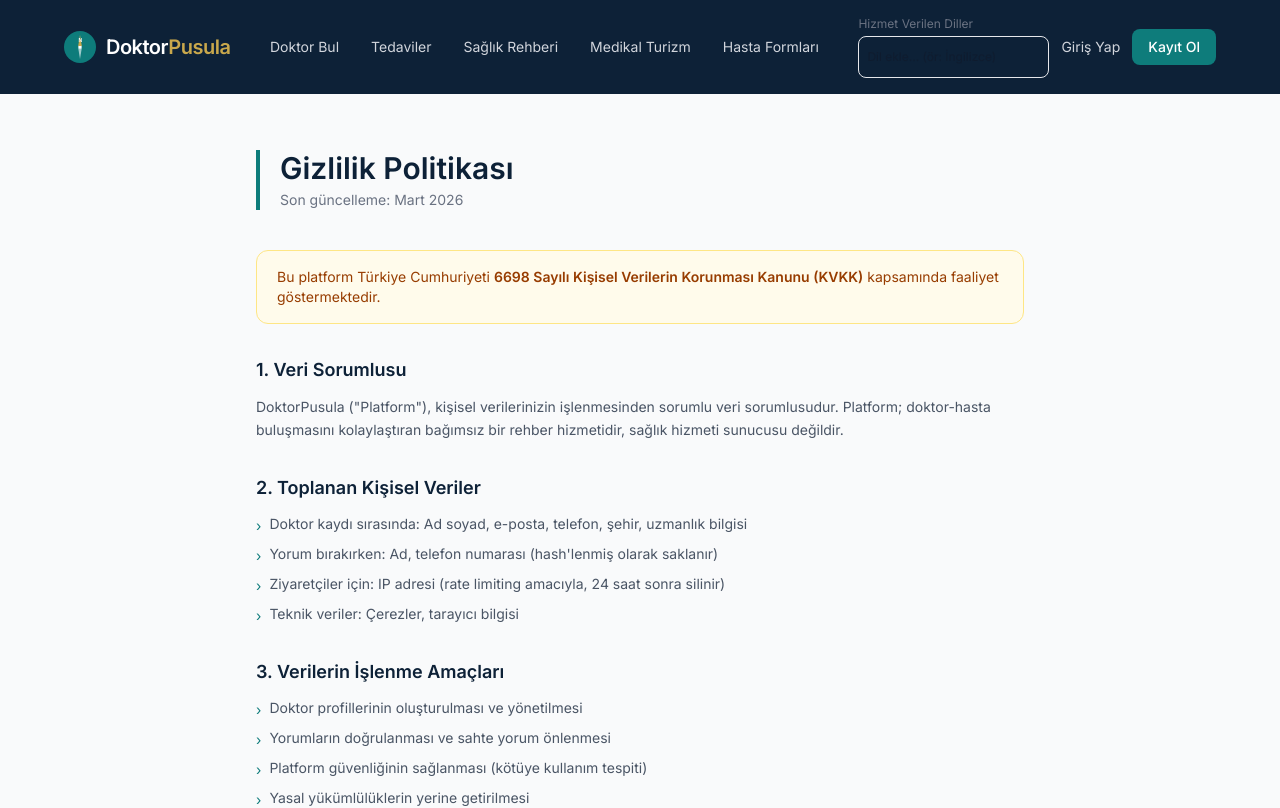
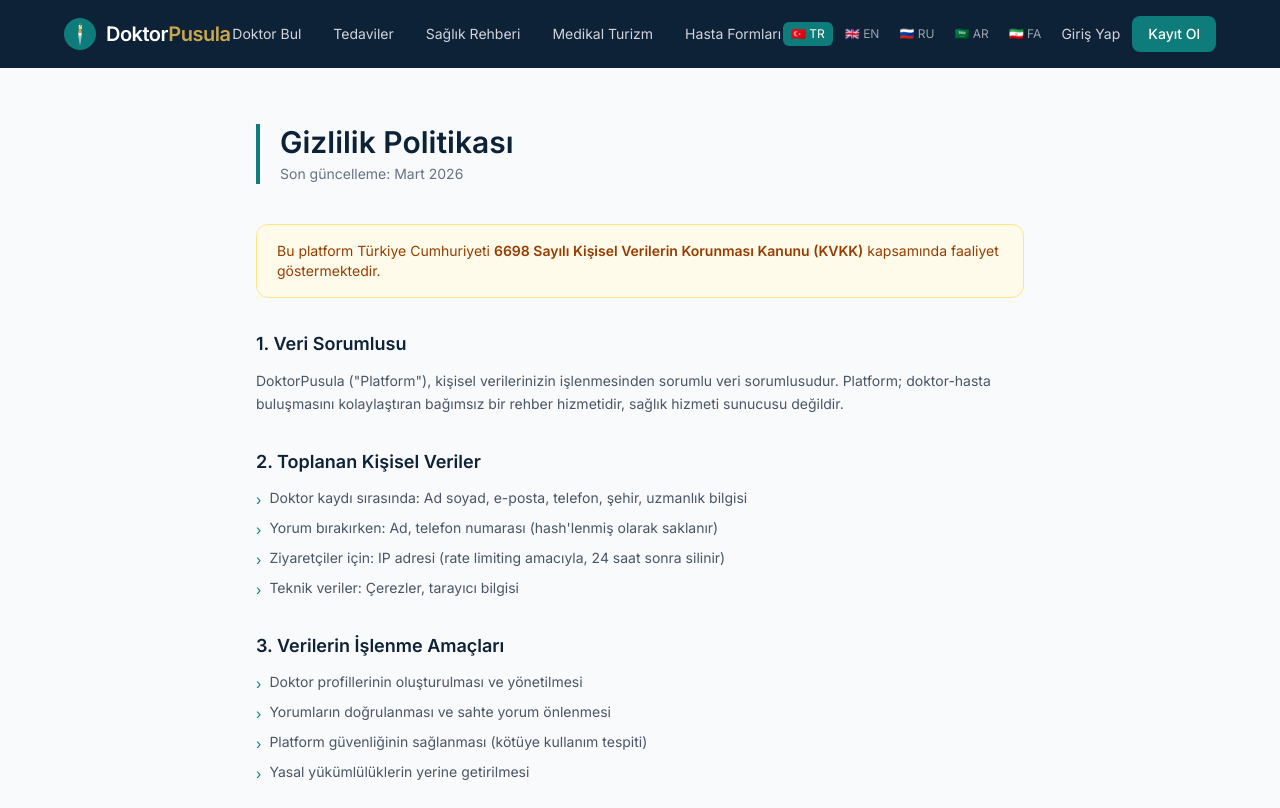
Before and after one commit to cagriertgrl-commits/turkhekim, a Next.js app: page /gizlilik in a window 1280 px wide. Shown: the top 808 px of the page. Built offline with nearby package versions, Linux system fonts and the light colour scheme.

Commit message:
fix: navbar dil seçici düzeltildi (TR/EN/RU/AR/FA), panel dil seçici ayrıldı
Co-Authored-By: Claude Sonnet 4.6 <noreply@anthropic.com>

```diff
--- a/src/app/panel/page.js
+++ b/src/app/panel/page.js
@@ -14,7 +14,7 @@ import KlinikFotoYukle from "@/components/KlinikFotoYukle";
 import SigortaSecici from "@/components/SigortaSecici";
 import HizmetSecici from "@/components/HizmetSecici";
 import HastalarPanel from "@/components/HastalarPanel";
-import DilSecici from "@/components/DilSecici";
+import PanelDilSecici from "@/components/PanelDilSecici";
 
 const ADRES_TIPLERI = [
   { deger: "muayenehane", etiket: "🏠 Muayenehane" },
@@ -243,7 +243,7 @@ export default async function Panel() {
                   <input name="adres" defaultValue={doktor.adres || ""} placeholder="Mahalle, Sokak, Bina No..." className="w-full border border-gray-200 rounded-lg px-3 py-2 text-sm focus:outline-none" />
                 </div>
 
-                <DilSecici mevcutDiller={doktor.diller || ""} />
+                <PanelDilSecici mevcutDiller={doktor.diller || ""} />
 
                 <HizmetSecici mevcutHizmetler={doktor.hizmetler || ""} />
 
--- a/src/components/DilSecici.js
+++ b/src/components/DilSecici.js
@@ -1,116 +1,33 @@
 "use client";
 import { useState } from "react";
 
-const HAZIR_DILLER = [
-  "Türkçe", "İngilizce", "Arapça", "Farsça", "Almanca", "Fransızca", "Rusça",
-  "İspanyolca", "İtalyanca", "Çince", "Japonca", "Korece", "Portekizce",
-  "Hollandaca", "Lehçe", "Romence", "Bulgarca", "Yunanca", "Ukraynaca",
-  "Azerbaycanca", "Özbekçe", "Kazakça", "Kürtçe", "Süryanice", "Ermenice",
+const DILLER = [
+  { kod: "tr", etiket: "🇹🇷 TR" },
+  { kod: "en", etiket: "🇬🇧 EN" },
+  { kod: "ru", etiket: "🇷🇺 RU" },
+  { kod: "ar", etiket: "🇸🇦 AR" },
+  { kod: "fa", etiket: "🇮🇷 FA" },
 ];
 
-export default function DilSecici({ mevcutDiller = "" }) {
-  const baslangic = mevcutDiller
-    ? mevcutDiller.split(",").map((d) => d.trim()).filter(Boolean)
-    : [];
-  const [secili, setSecili] = useState(baslangic);
-  const [arama, setArama] = useState("");
-  const [acik, setAcik] = useState(false);
-
-  function toggle(dil) {
-    setSecili((prev) =>
-      prev.includes(dil) ? prev.filter((d) => d !== dil) : [...prev, dil]
-    );
-  }
-
-  function ozelEkle() {
-    const temiz = arama.trim();
-    if (temiz && !secili.includes(temiz)) {
-      setSecili((prev) => [...prev, temiz]);
-    }
-    setArama("");
-    setAcik(false);
-  }
-
-  const filtrelenmis = HAZIR_DILLER.filter(
-    (d) => !secili.includes(d) && d.toLowerCase().includes(arama.toLowerCase())
-  );
+export default function DilSecici() {
+  const [aktif, setAktif] = useState("tr");
 
   return (
-    <div>
-      <label className="text-xs text-gray-500 block mb-1">Hizmet Verilen Diller</label>
-
-      {/* Seçili diller — tag'ler */}
-      <div
-        className="min-h-[42px] flex flex-wrap gap-1.5 p-2 border border-gray-200 rounded-lg cursor-text"
-        onClick={() => setAcik(true)}
-      >
-        {secili.map((dil) => (
-          <span
-            key={dil}
-            style={{ backgroundColor: "#0E7C7B", color: "white" }}
-            className="text-xs px-2.5 py-1 rounded-full flex items-center gap-1"
-          >
-            {dil}
-            <button
-              type="button"
-              onClick={(e) => { e.stopPropagation(); toggle(dil); }}
-              className="ml-1 hover:opacity-70"
-            >×</button>
-          </span>
-        ))}
-        <input
-          type="text"
-          value={arama}
-          onChange={(e) => { setArama(e.target.value); setAcik(true); }}
-          onFocus={() => setAcik(true)}
-          onKeyDown={(e) => {
-            if (e.key === "Enter") {
-              e.preventDefault();
-              if (filtrelenmis.length === 1) { toggle(filtrelenmis[0]); setArama(""); }
-              else if (filtrelenmis.length === 0 && arama.trim()) ozelEkle();
-            }
-            if (e.key === "Escape") setAcik(false);
-          }}
-          placeholder={secili.length === 0 ? "Dil ekle... (ör: İngilizce)" : ""}
-          className="flex-1 min-w-[120px] text-xs outline-none bg-transparent"
-        />
-      </div>
-
-      {/* Dropdown */}
-      {acik && (
-        <div className="relative">
-          <div className="absolute z-10 w-full mt-1 bg-white border border-gray-200 rounded-lg shadow-lg max-h-48 overflow-y-auto">
-            {filtrelenmis.length > 0 ? (
-              filtrelenmis.map((dil) => (
-                <button
-                  key={dil}
-                  type="button"
-                  onClick={() => { toggle(dil); setArama(""); setAcik(false); }}
-                  className="w-full text-left text-xs px-3 py-2 hover:bg-teal-50 hover:text-teal-700 transition-colors"
-                >
-                  + {dil}
-                </button>
-              ))
-            ) : arama.trim() ? (
-              <button
-                type="button"
-                onClick={ozelEkle}
-                className="w-full text-left text-xs px-3 py-2 hover:bg-teal-50 text-teal-700 font-medium"
-              >
-                + &quot;{arama.trim()}&quot; ekle
-              </button>
-            ) : (
-              <p className="text-xs text-gray-400 px-3 py-2">Tüm diller eklendi</p>
-            )}
-          </div>
-          <div className="fixed inset-0 z-0" onClick={() => setAcik(false)} />
-        </div>
-      )}
-
-      <input type="hidden" name="diller" value={secili.join(", ")} />
-      {secili.length > 0 && (
-        <p className="text-xs text-teal-600 mt-1">{secili.length} dil seçildi</p>
-      )}
+    <div className="flex items-center gap-1">
+      {DILLER.map((dil) => (
+        <button
+          key={dil.kod}
+          onClick={() => setAktif(dil.kod)}
+          className="text-xs px-2 py-1 rounded-md transition-all"
+          style={
+            aktif === dil.kod
+              ? { backgroundColor: "#0E7C7B", color: "white" }
+              : { color: "#9CA3AF" }
+          }
+        >
+          {dil.etiket}
+        </button>
+      ))}
     </div>
   );
 }
--- /dev/null
+++ b/src/components/PanelDilSecici.js
@@ -0,0 +1,114 @@
+"use client";
+import { useState } from "react";
+
+const HAZIR_DILLER = [
+  "Türkçe", "İngilizce", "Arapça", "Farsça", "Almanca", "Fransızca", "Rusça",
+  "İspanyolca", "İtalyanca", "Çince", "Japonca", "Korece", "Portekizce",
+  "Hollandaca", "Lehçe", "Romence", "Bulgarca", "Yunanca", "Ukraynaca",
+  "Azerbaycanca", "Özbekçe", "Kazakça", "Kürtçe", "Süryanice", "Ermenice",
+];
+
+export default function PanelDilSecici({ mevcutDiller = "" }) {
+  const baslangic = mevcutDiller
+    ? mevcutDiller.split(",").map((d) => d.trim()).filter(Boolean)
+    : [];
+  const [secili, setSecili] = useState(baslangic);
+  const [arama, setArama] = useState("");
+  const [acik, setAcik] = useState(false);
+
+  function toggle(dil) {
+    setSecili((prev) =>
+      prev.includes(dil) ? prev.filter((d) => d !== dil) : [...prev, dil]
+    );
+  }
+
+  function ozelEkle() {
+    const temiz = arama.trim();
+    if (temiz && !secili.includes(temiz)) {
+      setSecili((prev) => [...prev, temiz]);
+    }
+    setArama("");
+    setAcik(false);
+  }
+
+  const filtrelenmis = HAZIR_DILLER.filter(
+    (d) => !secili.includes(d) && d.toLowerCase().includes(arama.toLowerCase())
+  );
+
+  return (
+    <div>
+      <label className="text-xs text-gray-500 block mb-1">Hizmet Verilen Diller</label>
+
+      <div
+        className="min-h-[42px] flex flex-wrap gap-1.5 p-2 border border-gray-200 rounded-lg cursor-text"
+        onClick={() => setAcik(true)}
+      >
+        {secili.map((dil) => (
+          <span
+            key={dil}
+            style={{ backgroundColor: "#0E7C7B", color: "white" }}
+            className="text-xs px-2.5 py-1 rounded-full flex items-center gap-1"
+          >
+            {dil}
+            <button
+              type="button"
+              onClick={(e) => { e.stopPropagation(); toggle(dil); }}
+              className="ml-1 hover:opacity-70"
+            >×</button>
+          </span>
+        ))}
+        <input
+          type="text"
+          value={arama}
+          onChange={(e) => { setArama(e.target.value); setAcik(true); }}
+          onFocus={() => setAcik(true)}
+          onKeyDown={(e) => {
+            if (e.key === "Enter") {
+              e.preventDefault();
+              if (filtrelenmis.length === 1) { toggle(filtrelenmis[0]); setArama(""); }
+              else if (filtrelenmis.length === 0 && arama.trim()) ozelEkle();
+            }
+            if (e.key === "Escape") setAcik(false);
+          }}
+          placeholder={secili.length === 0 ? "Dil ekle... (ör: İngilizce)" : ""}
+          className="flex-1 min-w-[120px] text-xs outline-none bg-transparent"
+        />
+      </div>
+
+      {acik && (
+        <div className="relative">
+          <div className="absolute z-10 w-full mt-1 bg-white border border-gray-200 rounded-lg shadow-lg max-h-48 overflow-y-auto">
+            {filtrelenmis.length > 0 ? (
+              filtrelenmis.map((dil) => (
+                <button
+                  key={dil}
+                  type="button"
+                  onClick={() => { toggle(dil); setArama(""); setAcik(false); }}
+                  className="w-full text-left text-xs px-3 py-2 hover:bg-teal-50 hover:text-teal-700 transition-colors"
+                >
+                  + {dil}
+                </button>
+              ))
+            ) : arama.trim() ? (
+              <button
+                type="button"
+                onClick={ozelEkle}
+                className="w-full text-left text-xs px-3 py-2 hover:bg-teal-50 text-teal-700 font-medium"
+              >
+                + &quot;{arama.trim()}&quot; ekle
+              </button>
+            ) : (
+              <p className="text-xs text-gray-400 px-3 py-2">Tüm diller eklendi</p>
+            )}
+          </div>
+          <div className="fixed inset-0 z-0" onClick={() => setAcik(false)} />
+        </div>
+      )}
+
+      <input type="hidden" name="diller" value={secili.join(", ")} />
+      {secili.length > 0 && (
+        <p className="text-xs text-teal-600 mt-1">{secili.length} dil seçildi</p>
+      )}
+    </div>
+  );
+}
```
